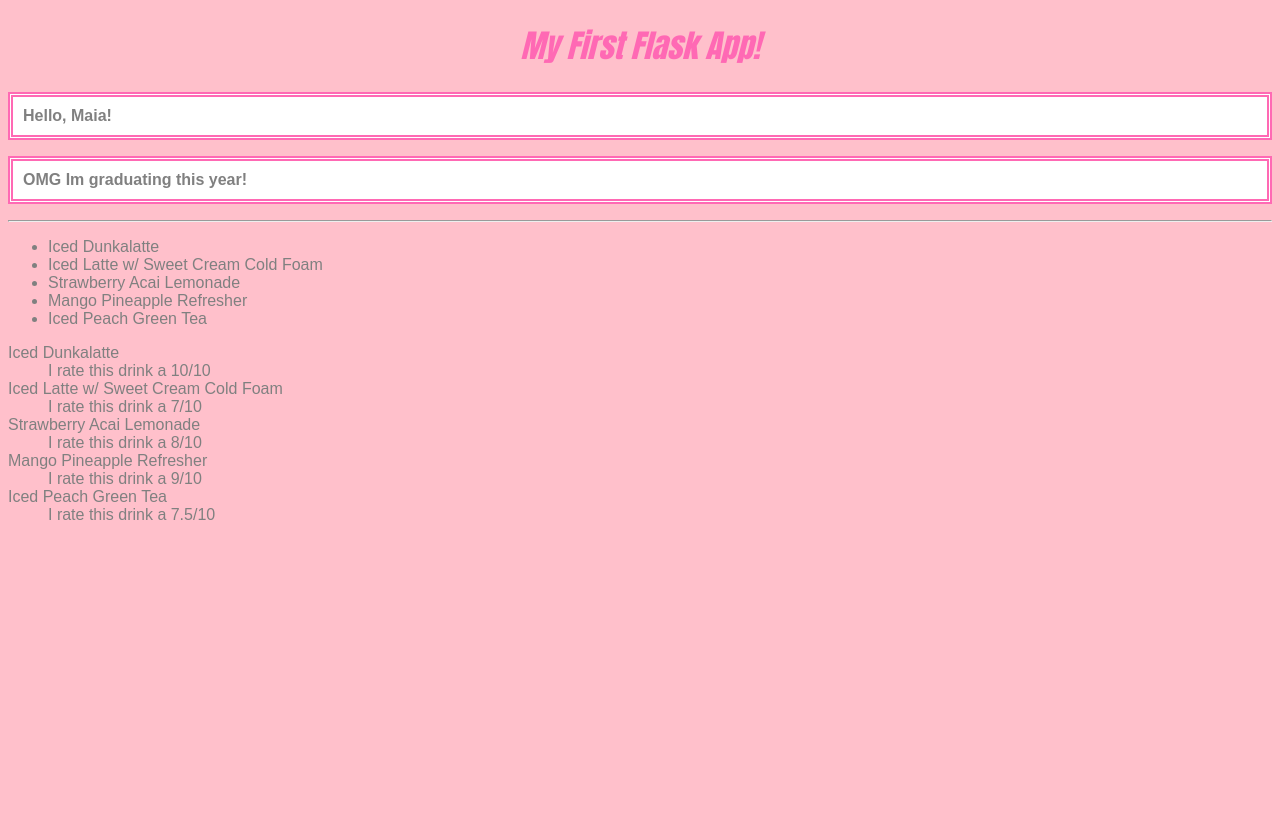
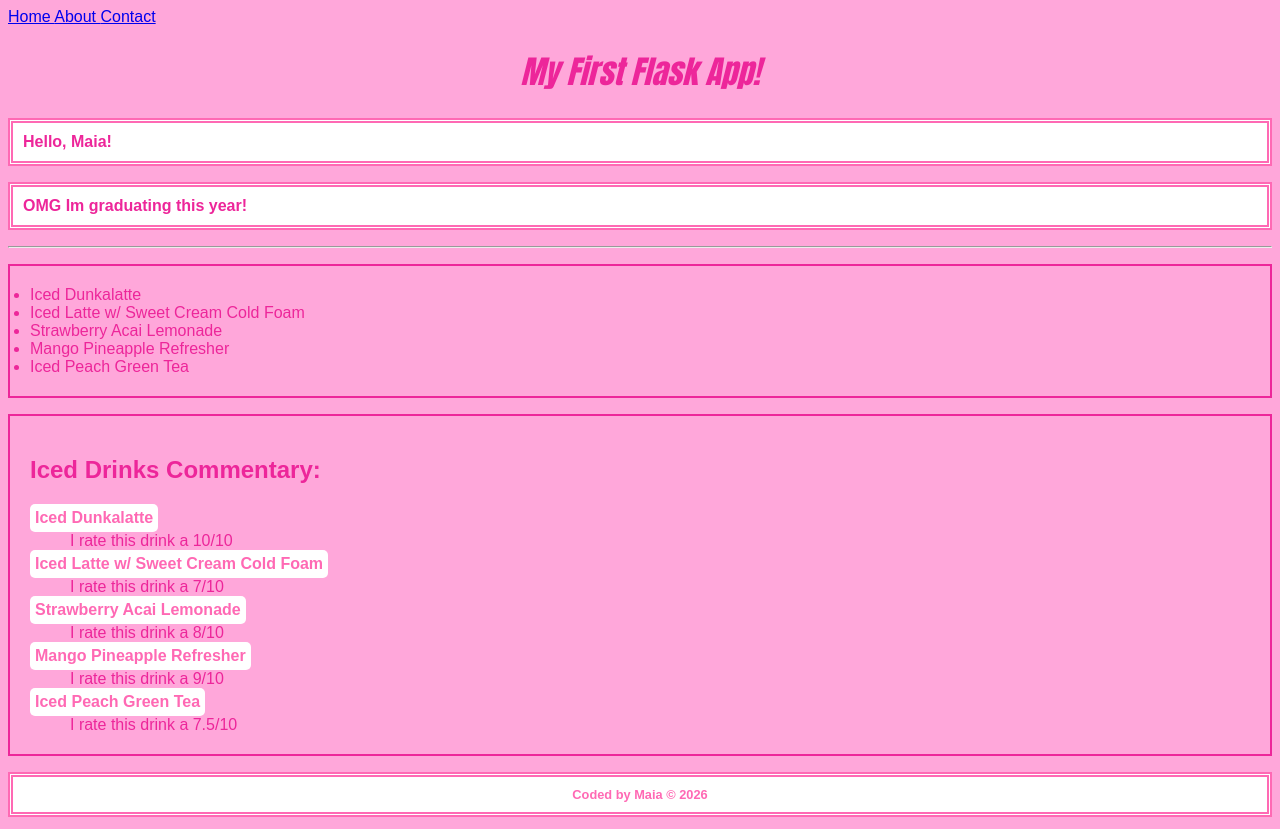
Before and after one commit to MaiaS2026/CS3-Unit3-Notes, a Flask app: page / in a window 1280 px wide. Before the commit the page ends 520 px from the top, so only its background shows below. Run offline with Flask 3, Linux system fonts and the light colour scheme.

Commit message:
added footer and styled w color palette

```diff
--- a/static/style.css
+++ b/static/style.css
@@ -1,11 +1,18 @@
+/* CSS VARIABLES! For color palettes and consistency */
+:root {
+    --accent: #e750a8;
+    --accent-lt: #ffa7da;
+    --accent-dk: #ed269a;
+}
+
 body {
-    background: pink;
-    color: grey;
+    background: var(--accent-lt);
+    color: var(--accent-dk);
     font-family: Arial, Helvetica, sans-serif;
 }
 
 h1 {
-    color: hotpink;
+    color: var(--acent);
     font-style: italic;
     font-family: impact;
     text-align: center;
@@ -18,3 +25,24 @@
     border: 5px double hotpink;
     text-shadow: 2px 2px 0px white;
 }
+
+ul, dl {
+    border: 2px solid var(--accent-dk);
+    padding: 20px;
+}
+
+dt {
+    background: white;
+    color: hotpink;
+    font-weight: bold;
+    padding: 5px;
+    border-radius: 5px;
+    display: inline-block;
+}
+
+footer {
+    background: var(--accent-dk);
+    color: hotpink;
+    text-align: center;
+    font-size: 0.8rem;
+}
--- a/templates/index.html
+++ b/templates/index.html
@@ -8,6 +8,13 @@
 
 <body>
 
+    <div class="'navbar">
+        <a href=" {{ url_for('index') }} " class="navbar-brand"> Home </a>
+        <a href="#" class=navbar-items"> About </a>
+        <a href="#" class ="navbar-items"> Contact </a>
+    </div>
+
+    <div class="'page-content">
     <h1>My First Flask App!</h1>
 
     {% if name %}
@@ -31,13 +38,18 @@
     </ul>
 
     <dl>
+        <h2>Iced Drinks Commentary:</h2>
         {% for key, val in ratings.items() %}
             <dt> {{ key }} </dt>
             <dd> {{ val }} </dd>
         {% endfor %}
     </dl>
 
+</div>
 
+<footer>
+    <p>Coded by Maia &copy; 2026</p>
+</footer>
 
 </body>
 
```
Also changed, not shown: templates/about.html (added), templates/contact.html (added).
